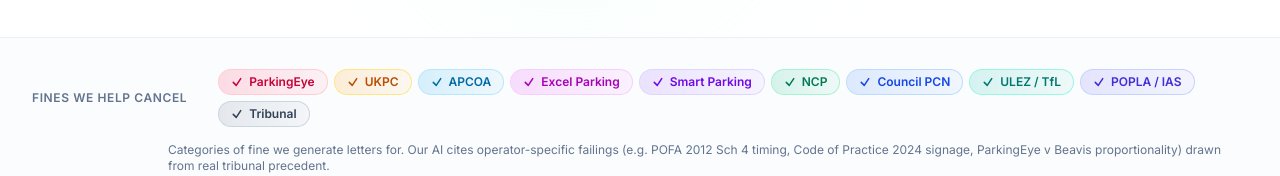
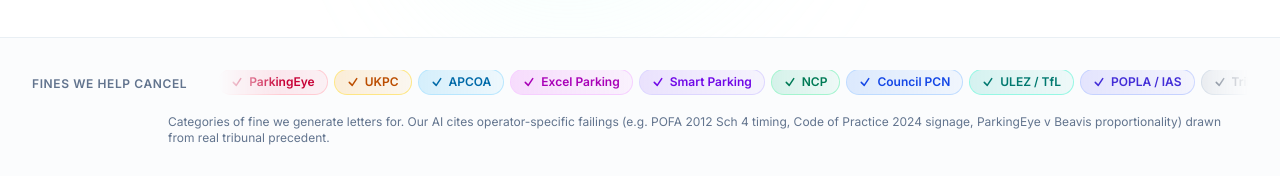
Before and after one commit to skillettsites/finecheck, a Next.js app: page / in a window 1280 px wide. Shown: the part 736-912 px from the top of the page. Built offline with nearby package versions, Linux system fonts and the light colour scheme; no server answers.

Commit message:
outcomes strip: continuous auto-scrolling marquee for operator pills (still manually scrollable, pauses on touch)

```diff
--- a/src/app/globals.css
+++ b/src/app/globals.css
@@ -101,6 +101,31 @@
   animation: aaf-float 4s ease-in-out infinite 1.4s;
 }
 
+/* Auto-scrolling marquee track (JS-driven scrollLeft, stays manually scrollable) */
+.aaf-marquee-scroll {
+  scrollbar-width: none;
+  -ms-overflow-style: none;
+}
+.aaf-marquee-scroll::-webkit-scrollbar {
+  display: none;
+}
+.aaf-marquee-mask {
+  -webkit-mask-image: linear-gradient(
+    to right,
+    transparent,
+    #000 6%,
+    #000 94%,
+    transparent
+  );
+  mask-image: linear-gradient(
+    to right,
+    transparent,
+    #000 6%,
+    #000 94%,
+    transparent
+  );
+}
+
 /* Honour reduced-motion */
 @media (prefers-reduced-motion: reduce) {
   .aaf-mesh-a,
--- a/src/app/page.tsx
+++ b/src/app/page.tsx
@@ -6,6 +6,7 @@
 import PricingCard from "@/components/PricingCard";
 import ScrollReveal from "@/components/ScrollReveal";
 import RotatingWord from "@/components/RotatingWord";
+import OperatorMarquee from "@/components/OperatorMarquee";
 
 export const metadata: Metadata = {
   title: "Get a Personalised PCN Appeal Letter, From £5.99 | AppealAFine",
@@ -367,30 +368,7 @@
             <p className="text-xs font-semibold uppercase tracking-wider text-slate-500 lg:shrink-0">
               Fines we help cancel
             </p>
-            <div className="flex w-full snap-x snap-mandatory items-center gap-2 overflow-x-auto pb-1 lg:flex-wrap lg:overflow-visible lg:pb-0">
-              {[
-                { name: "ParkingEye", colour: "from-rose-500/15 to-rose-500/5 text-rose-700 ring-rose-200" },
-                { name: "UKPC", colour: "from-amber-500/15 to-amber-500/5 text-amber-700 ring-amber-200" },
-                { name: "APCOA", colour: "from-sky-500/15 to-sky-500/5 text-sky-700 ring-sky-200" },
-                { name: "Excel Parking", colour: "from-fuchsia-500/15 to-fuchsia-500/5 text-fuchsia-700 ring-fuchsia-200" },
-                { name: "Smart Parking", colour: "from-violet-500/15 to-violet-500/5 text-violet-700 ring-violet-200" },
-                { name: "NCP", colour: "from-emerald-500/15 to-emerald-500/5 text-emerald-700 ring-emerald-200" },
-                { name: "Council PCN", colour: "from-blue-500/15 to-blue-500/5 text-blue-700 ring-blue-200" },
-                { name: "ULEZ / TfL", colour: "from-teal-500/15 to-teal-500/5 text-teal-700 ring-teal-200" },
-                { name: "POPLA / IAS", colour: "from-indigo-500/15 to-indigo-500/5 text-indigo-700 ring-indigo-200" },
-                { name: "Tribunal", colour: "from-slate-500/15 to-slate-500/5 text-slate-700 ring-slate-300" },
-              ].map((op) => (
-                <span
-                  key={op.name}
-                  className={`shrink-0 snap-start inline-flex items-center gap-1.5 rounded-full bg-gradient-to-r ${op.colour} px-3 py-1 text-xs font-semibold ring-1 lg:shrink`}
-                >
-                  <svg className="h-3 w-3" fill="none" viewBox="0 0 24 24" strokeWidth={3} stroke="currentColor">
-                    <path strokeLinecap="round" strokeLinejoin="round" d="M4.5 12.75l6 6 9-13.5" />
-                  </svg>
-                  {op.name}
-                </span>
-              ))}
-            </div>
+            <OperatorMarquee />
           </div>
           <p className="mt-4 text-center text-xs text-slate-500 lg:text-left lg:pl-[8.5rem]">
             Categories of fine we generate letters for. Our AI cites operator-specific failings (e.g. POFA 2012 Sch 4 timing, Code of Practice 2024 signage, ParkingEye v Beavis proportionality) drawn from real tribunal precedent.
--- /dev/null
+++ b/src/components/OperatorMarquee.tsx
@@ -0,0 +1,97 @@
+"use client";
+
+import { useEffect, useRef } from "react";
+
+const OPERATORS = [
+  { name: "ParkingEye", colour: "from-rose-500/15 to-rose-500/5 text-rose-700 ring-rose-200" },
+  { name: "UKPC", colour: "from-amber-500/15 to-amber-500/5 text-amber-700 ring-amber-200" },
+  { name: "APCOA", colour: "from-sky-500/15 to-sky-500/5 text-sky-700 ring-sky-200" },
+  { name: "Excel Parking", colour: "from-fuchsia-500/15 to-fuchsia-500/5 text-fuchsia-700 ring-fuchsia-200" },
+  { name: "Smart Parking", colour: "from-violet-500/15 to-violet-500/5 text-violet-700 ring-violet-200" },
+  { name: "NCP", colour: "from-emerald-500/15 to-emerald-500/5 text-emerald-700 ring-emerald-200" },
+  { name: "Council PCN", colour: "from-blue-500/15 to-blue-500/5 text-blue-700 ring-blue-200" },
+  { name: "ULEZ / TfL", colour: "from-teal-500/15 to-teal-500/5 text-teal-700 ring-teal-200" },
+  { name: "POPLA / IAS", colour: "from-indigo-500/15 to-indigo-500/5 text-indigo-700 ring-indigo-200" },
+  { name: "Tribunal", colour: "from-slate-500/15 to-slate-500/5 text-slate-700 ring-slate-300" },
+];
+
+const SPEED = 0.4; // px per frame (~24px/s at 60fps)
+
+export default function OperatorMarquee() {
+  const scrollerRef = useRef<HTMLDivElement>(null);
+  const pausedRef = useRef(false);
+  const resumeTimer = useRef<ReturnType<typeof setTimeout> | null>(null);
+
+  useEffect(() => {
+    const el = scrollerRef.current;
+    if (!el) return;
+
+    const reduce = window.matchMedia("(prefers-reduced-motion: reduce)").matches;
+    if (reduce) return;
+
+    let raf = 0;
+    const step = () => {
+      if (!pausedRef.current) {
+        const half = el.scrollWidth / 2; // one copy width (content rendered twice)
+        el.scrollLeft += SPEED;
+        if (half > 0 && el.scrollLeft >= half) el.scrollLeft -= half;
+      }
+      raf = requestAnimationFrame(step);
+    };
+    raf = requestAnimationFrame(step);
+
+    const pause = () => {
+      pausedRef.current = true;
+      if (resumeTimer.current) clearTimeout(resumeTimer.current);
+    };
+    const resumeSoon = () => {
+      if (resumeTimer.current) clearTimeout(resumeTimer.current);
+      resumeTimer.current = setTimeout(() => {
+        pausedRef.current = false;
+      }, 1200);
+    };
+
+    el.addEventListener("mouseenter", pause);
+    el.addEventListener("mouseleave", resumeSoon);
+    el.addEventListener("pointerdown", pause);
+    el.addEventListener("pointerup", resumeSoon);
+    el.addEventListener("touchstart", pause, { passive: true });
+    el.addEventListener("touchend", resumeSoon, { passive: true });
+
+    return () => {
+      cancelAnimationFrame(raf);
+      if (resumeTimer.current) clearTimeout(resumeTimer.current);
+      el.removeEventListener("mouseenter", pause);
+      el.removeEventListener("mouseleave", resumeSoon);
+      el.removeEventListener("pointerdown", pause);
+      el.removeEventListener("pointerup", resumeSoon);
+      el.removeEventListener("touchstart", pause);
+      el.removeEventListener("touchend", resumeSoon);
+    };
+  }, []);
+
+  // Rendered twice so the scroll can loop seamlessly.
+  const pills = [...OPERATORS, ...OPERATORS];
+
+  return (
+    <div
+      ref={scrollerRef}
+      className="aaf-marquee-scroll aaf-marquee-mask w-full overflow-x-auto lg:flex-1"
+    >
+      <div className="flex w-max items-center gap-2 pb-1">
+        {pills.map((op, i) => (
+          <span
+            key={i}
+            aria-hidden={i >= OPERATORS.length}
+            className={`shrink-0 inline-flex items-center gap-1.5 rounded-full bg-gradient-to-r ${op.colour} px-3 py-1 text-xs font-semibold ring-1`}
+          >
+            <svg className="h-3 w-3" fill="none" viewBox="0 0 24 24" strokeWidth={3} stroke="currentColor">
+              <path strokeLinecap="round" strokeLinejoin="round" d="M4.5 12.75l6 6 9-13.5" />
+            </svg>
+            {op.name}
+          </span>
+        ))}
+      </div>
+    </div>
+  );
+}
```
